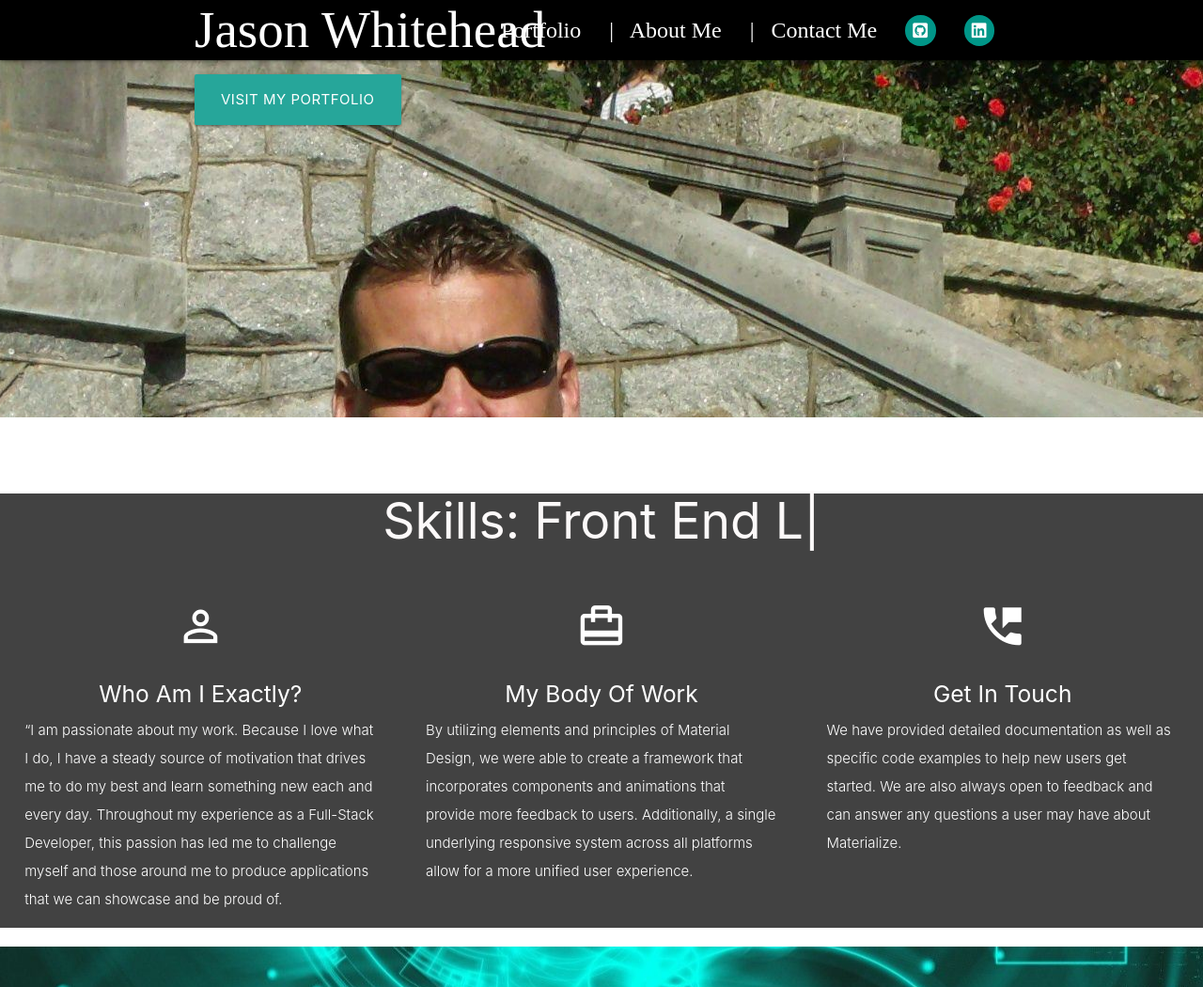
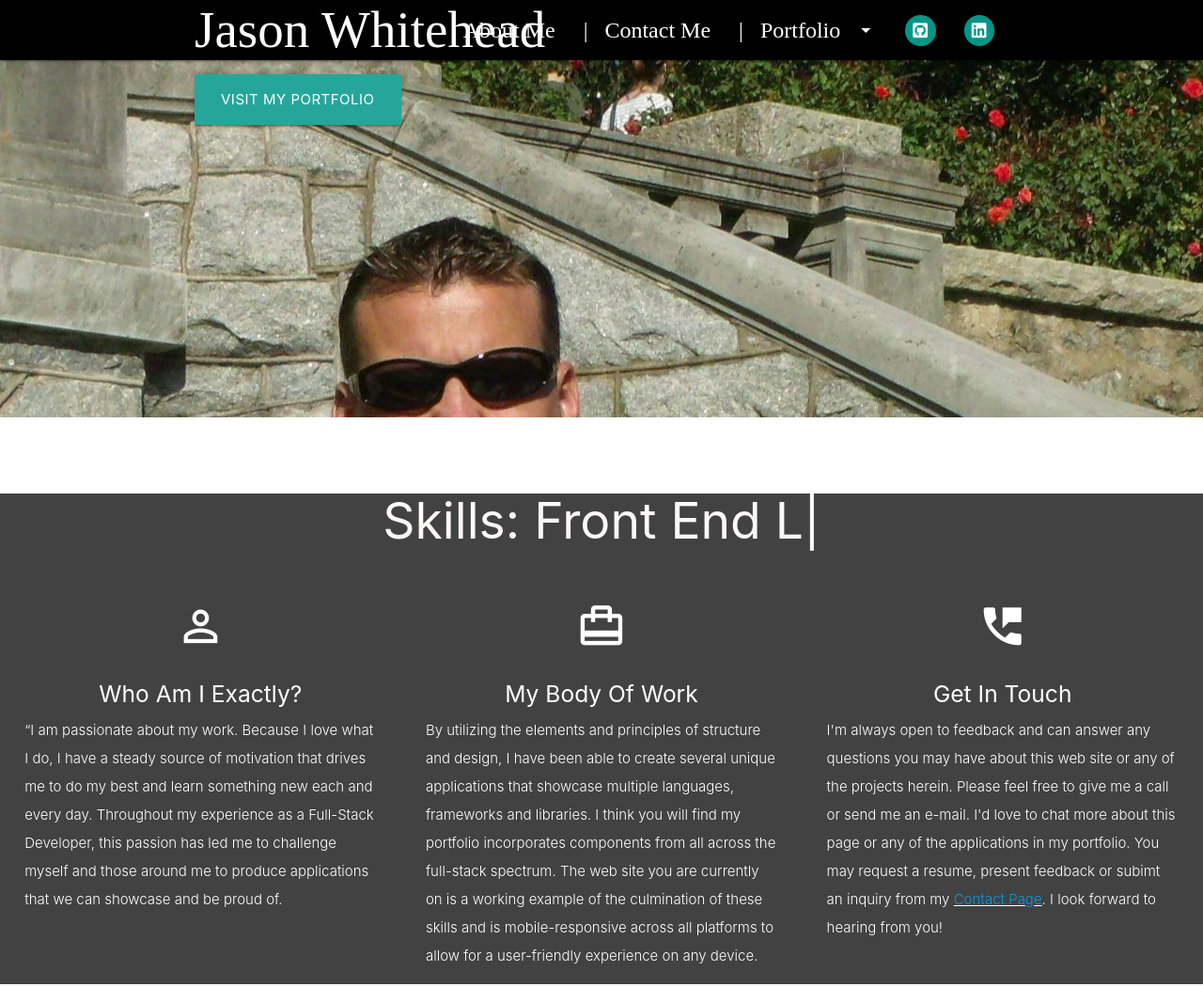
Before and after one commit to jaswhitehead/Portfolio, a website: page index.html in a window 1280 px wide. Shown: the top 1050 px of the page at 94% size. Drawn offline with nearby package versions, Linux system fonts and the light colour scheme; a web font is replaced by a local one.

Commit message:
Fixed Portfolio Pages 1&2 drop down menu on nav bar

```diff
--- a/assets/CSS/style.css
+++ b/assets/CSS/style.css
@@ -5,6 +5,10 @@
 
 .nav-wrapper {
   font-family: 'Fanwood Text', serif;
+}
+
+.dropdown-trigger {
+  font-size: 24px;
 }
 
 .banner-area h2 {
--- a/assets/JS/app.js
+++ b/assets/JS/app.js
@@ -0,0 +1 @@
+$( document ).ready(function)
--- a/assets/JS/init.js
+++ b/assets/JS/init.js
@@ -3,6 +3,6 @@
 
     $('.sidenav').sidenav();
     $('.parallax').parallax();
-
+    $(".dropdown-trigger").dropdown();
   }); // end of document ready
 })(jQuery); // end of jQuery name space
--- a/index.html
+++ b/index.html
@@ -43,9 +43,14 @@
         <!-- Navigation Bar -->
         <div class="animate__animated animate__slideInRight">
         <ul class="right hide-on-med-and-down" id="#nav_menu">
-            <li><a class="nav_button" href="portfolio.html" style="font-size: x-large;">Portfolio</a></li>
-            <li><a class="nav_button" href="about.html" style="font-size: x-large;">|&nbsp;&nbsp; About Me</a></li>
+            <li><a class="nav_button" href="about.html" style="font-size: x-large;"> About Me</a></li>
             <li><a class="nav_button" href="contact.html" style="font-size: x-large;">|&nbsp;&nbsp; Contact Me</a></li>
+            <li><a class="dropdown-trigger" href="portfolio.html" data-target="dropdown1">| &nbsp;&nbsp;Portfolio<i class="material-icons right">arrow_drop_down</i></a></li>
+              <ul id="dropdown1" class="dropdown-content">
+                <li><a href="portfolio.html" style="font-size: 20px">Page 1</a></li>
+                <li class="divider"></li>
+                <li><a href="portfolio2.html" style="font-size: 20px">Page 2</a></li>
+              </ul>
             <!-- Fab Icons -->
             <li>
                 <a target="_blank" href="https://github.com/jaswhitehead"
@@ -115,9 +120,12 @@
           <h2 class="center white-text">
             <a href="portfolio.html" style=color:white><i class="material-icons">card_travel</i></h2>
           <h5 class="center">My Body Of Work</h5></a>
-          <p class="light">By utilizing elements and principles of Material Design, we were able to create a
-            framework that incorporates components and animations that provide more feedback to users. Additionally,
-            a single underlying responsive system across all platforms allow for a more unified user experience.
+          <p class="light">By utilizing the elements and principles of structure and design, I have been
+             able to create several unique applications that showcase multiple languages, frameworks and libraries.
+             I think you will find my portfolio incorporates components from all across the
+             full-stack spectrum. The web site you are currently on is a working example of the culmination
+             of these skills and is mobile-responsive across all platforms to allow for a user-friendly experience
+             on any device.
           </p>
         </div>
       </div>
@@ -127,9 +135,10 @@
           <h2 class="center white-text">
             <a href="contact.html" style=color:white><i class="material-icons">perm_phone_msg</i></h2>
           <h5 class="center">Get In Touch</h5></a>
-          <p class="light">We have provided detailed documentation as well as specific code examples to help new
-            users get started. We are also always open to feedback and can answer any questions a user may have
-            about Materialize.
+          <p class="light">I'm always open to feedback and can answer any questions you may have about this web site
+            or any of the projects herein. Please feel free to give me a call or send me an e-mail. I'd love to chat
+            more about this page or any of the applications in my portfolio. You may request a resume, present feedback
+            or subimt an inquiry from my <u><a href="contact.html">Contact Page</a></u>. I look forward to hearing from you!
           </p>
         </div>
       </div>
@@ -194,6 +203,9 @@
 <script src="assets/JS/init.js"></script>
 <!-- Typed.JS -->
 <script src="assets/JS/typed.js"></script>
+<!-- NavBar JS -->
+<script src="assets/JS/app.js"></script>
+
 <script>
     var typed = new Typed(".type", {
     strings: ["Front End Languages: CSS3, HTML5, Javascript.", "Frameworks: Angular, Node, React, Jquery, Bootstrap, Materialize.", "Databases: MySQL, Sequelize, Firebase, MongoDB.", "Noteables: GitHub, Heroku, Handlebars, Express."],
```
Also changed, not shown: about.html (+6 -1 lines), contact.html (+8 -3 lines).
